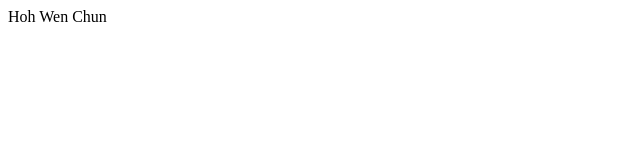
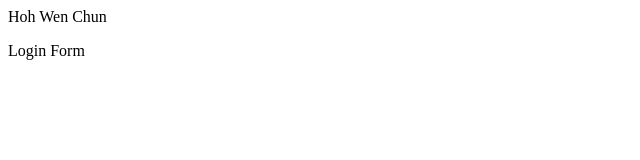
Before and after one commit to Hoh1996-pro/myappsample, a plain HTML site: page index.html in a window 1280 px wide. Shown: the full height of the page, 0-640 px from the left. Drawn offline with Linux system fonts and the light colour scheme.

Commit message:
login form

```diff
--- a/index.html
+++ b/index.html
@@ -1 +1,2 @@
 <p>Hoh Wen Chun</p>
+<p>Login Form</p>
```
Also changed, not shown: login.html (added, +1 -0 lines).
